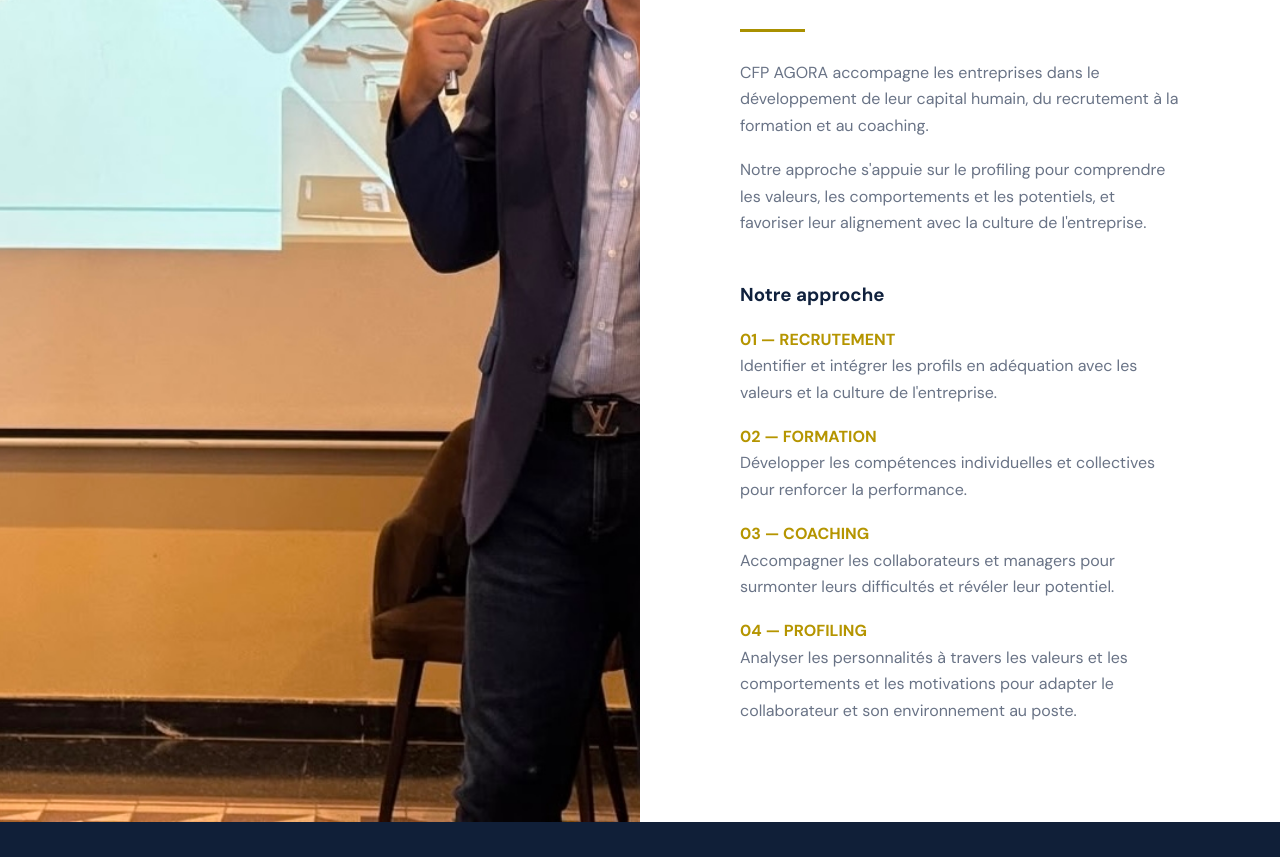
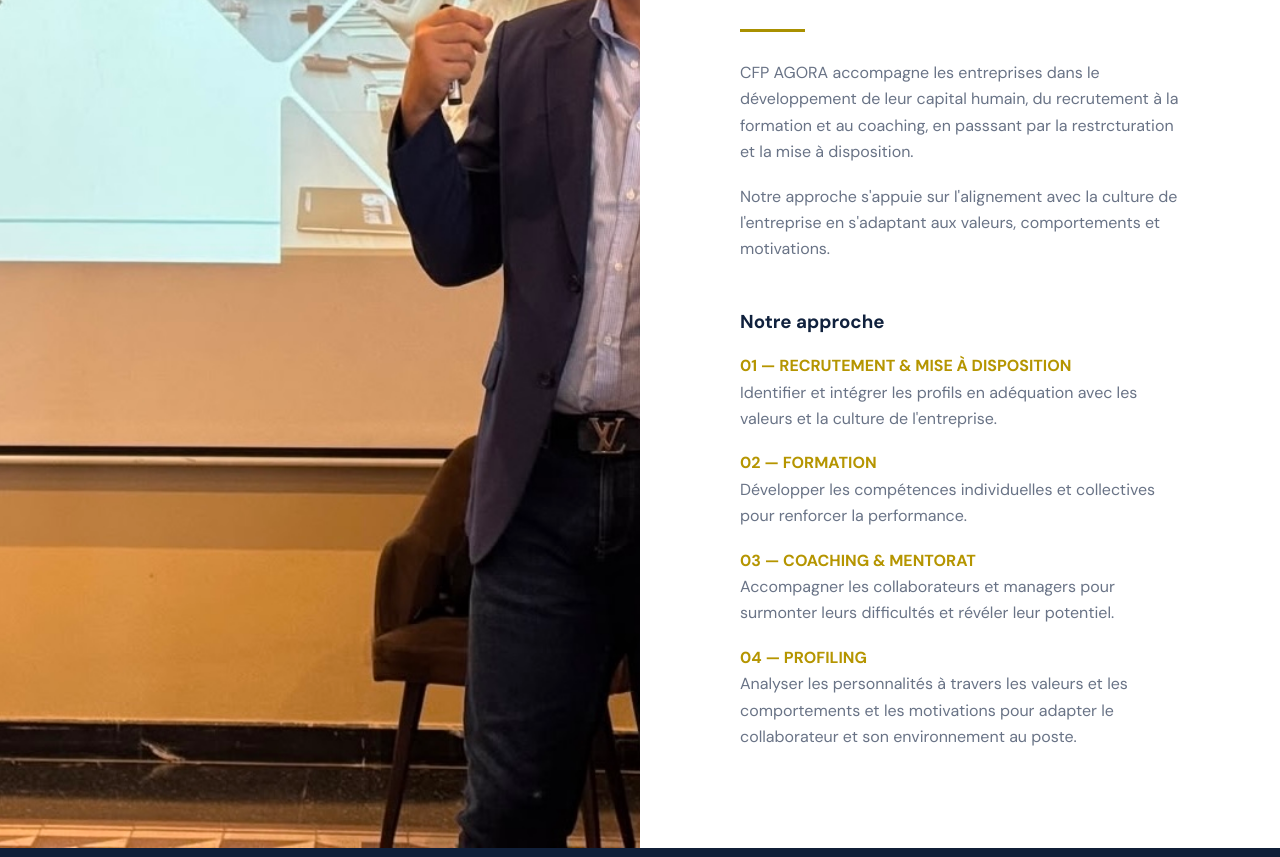
Before and after one commit to othdalaoui/cfpagora, a plain HTML site: page index.html in a window 1280 px wide. Shown: the part 1928-2785 px from the top of the page. Drawn offline with nearby package versions, Linux system fonts and the light colour scheme.

Commit message:
Mise à jour du site CFP AGORA

```diff
--- a/index.html
+++ b/index.html
@@ -742,8 +742,8 @@
         </span>
 
         <h1>
-          L'humain au cœur de<br>
-          la <span>performance.</span>
+          L'humain au cœur<br>
+          de la <span>performance.</span>
         </h1>
 
         <p>
@@ -853,13 +853,12 @@
         <p>
     CFP AGORA accompagne les entreprises dans le développement
     de leur capital humain, du recrutement à la formation
-    et au coaching.
+    et au coaching, en passsant par la restrcturation et la mise à disposition.
 </p>
 
 <p>
-    Notre approche s'appuie sur le profiling pour comprendre
-    les valeurs, les comportements et les potentiels,
-    et favoriser leur alignement avec la culture de l'entreprise.
+    Notre approche s'appuie sur l'alignement avec la culture de l'entreprise
+    en s'adaptant aux valeurs, comportements et motivations.
 </p>
 
 <h3 style="color: #10213d; margin-top: 30px; margin-bottom: 20px;">
@@ -867,7 +866,7 @@
 </h3>
 
 <p>
-    <strong style="color: #b59500;">01 — RECRUTEMENT</strong><br>
+    <strong style="color: #b59500;">01 — RECRUTEMENT & MISE À DISPOSITION</strong><br>
     Identifier et intégrer les profils en adéquation
     avec les valeurs et la culture de l'entreprise.
 </p>
@@ -879,7 +878,7 @@
 </p>
 
 <p>
-    <strong style="color: #b59500;">03 — COACHING</strong><br>
+    <strong style="color: #b59500;">03 — COACHING & MENTORAT</strong><br>
     Accompagner les collaborateurs et managers pour
     surmonter leurs difficultés et révéler leur potentiel.
 </p>
```
